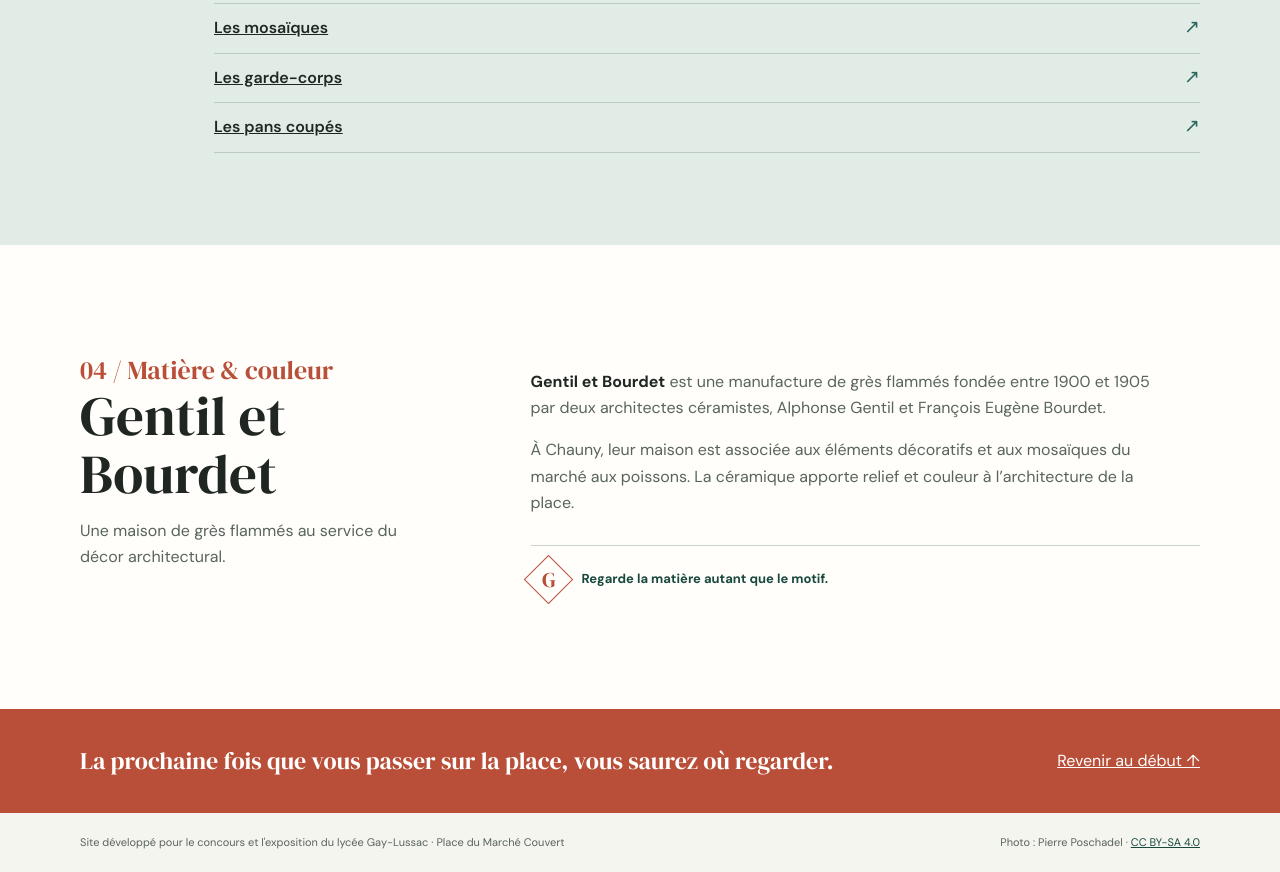
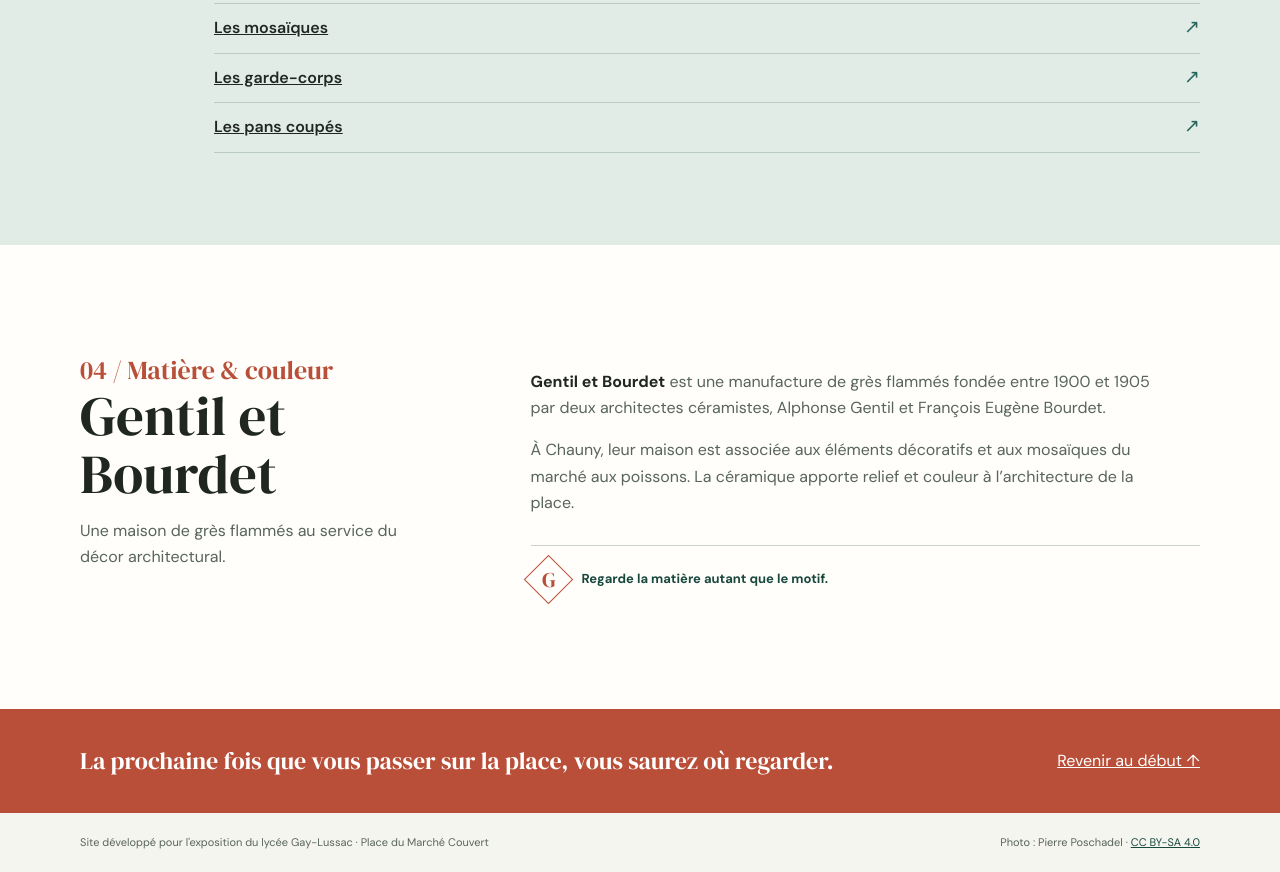
Before and after one commit to momort02/site-histoire-chauny-GayLussac, a plain HTML site: page index.html in a window 1280 px wide. Shown: the part 2750-3622 px from the top of the page. Drawn offline with Linux system fonts and the light colour scheme.

Commit message:
Update index.html

```diff
--- a/index.html
+++ b/index.html
@@ -173,7 +173,7 @@
         </section>
     </main>
     <footer>
-        <div class="footer-inner"><span>Site développé pour le concours et l'exposition du lycée Gay-Lussac · Place du Marché
+        <div class="footer-inner"><span>Site développé pour l'exposition du lycée Gay-Lussac · Place du Marché
                 Couvert</span><span>Photo : Pierre Poschadel · <a href="https://creativecommons.org/licenses/by-sa/4.0/"
                     target="_blank" rel="noopener">CC BY-SA 4.0</a></span></div>
     </footer>
```
